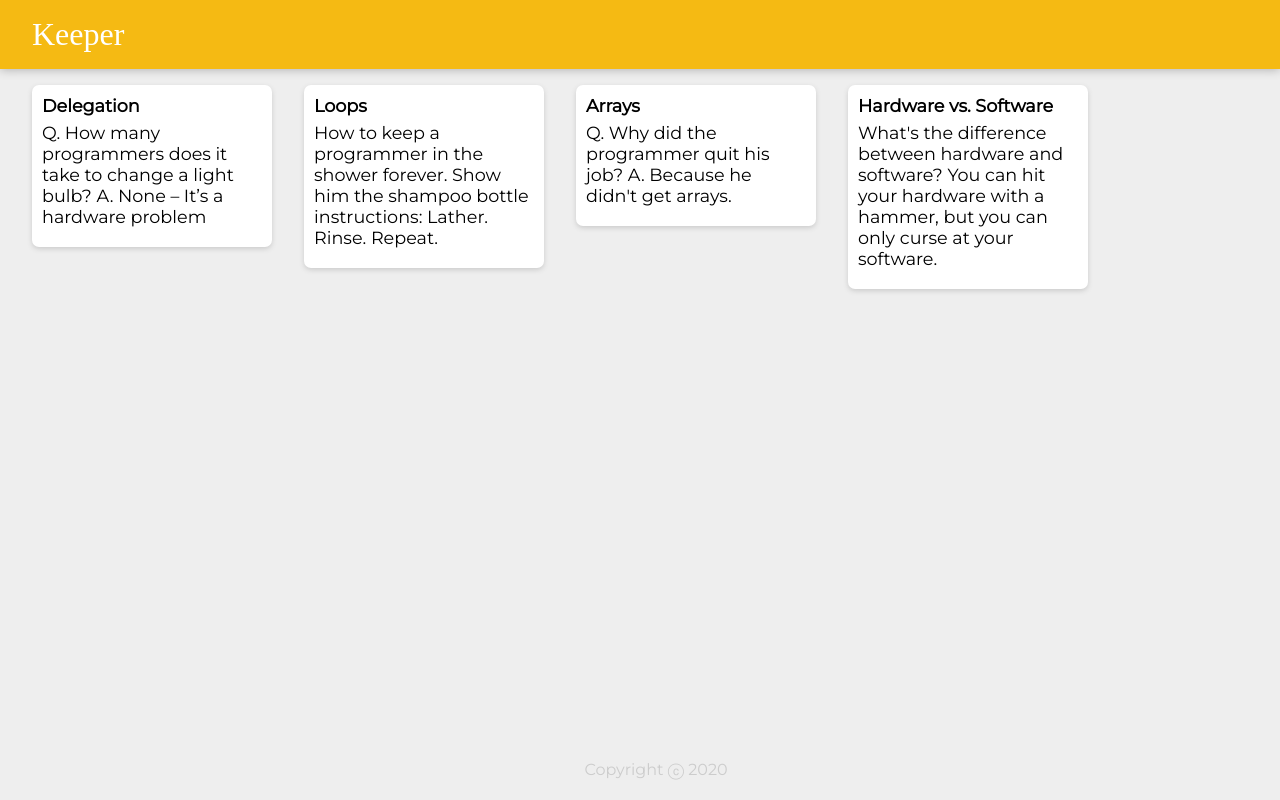
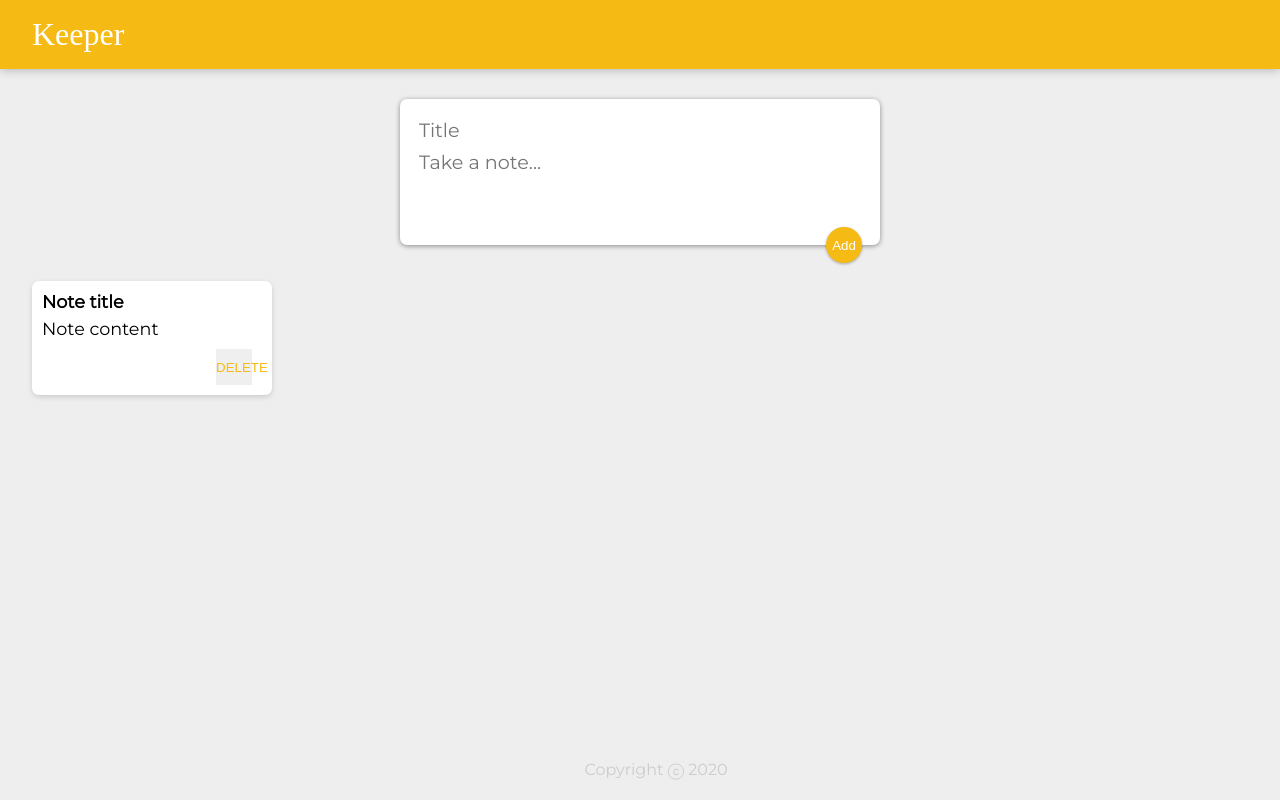
Before and after one commit to dylanschultzie/keeper-app, a React (Create React App) app: page / in a window 1280 px wide. Built offline with nearby package versions, Linux system fonts and the light colour scheme; a web font is replaced by a local one.

Commit message:
add add/delete buttons

```diff
--- a/src/components/App.jsx
+++ b/src/components/App.jsx
@@ -2,17 +2,14 @@
 import Header from "./Header";
 import Footer from "./Footer";
 import Note from "./Note";
-import notes from "../notes";
-
-function createNote(note) {
-  return <Note key={note.id} title={note.title} content={note.content} />;
-}
+import CreateArea from "./CreateArea";
 
 function App() {
   return (
     <div>
       <Header />
-      {notes.map(createNote)}
+      <CreateArea />
+      <Note key={1} title="Note title" content="Note content" />
       <Footer />
     </div>
   );
--- /dev/null
+++ b/src/components/CreateArea.jsx
@@ -0,0 +1,15 @@
+import React from "react";
+
+function CreateArea() {
+  return (
+    <div>
+      <form>
+        <input name="title" placeholder="Title" />
+        <textarea name="content" placeholder="Take a note..." rows="3" />
+        <button>Add</button>
+      </form>
+    </div>
+  );
+}
+
+export default CreateArea;
--- a/src/components/Note.jsx
+++ b/src/components/Note.jsx
@@ -5,6 +5,7 @@
     <div className="note">
       <h1>{props.title}</h1>
       <p>{props.content}</p>
+      <button>DELETE</button>
     </div>
   );
 }
```
